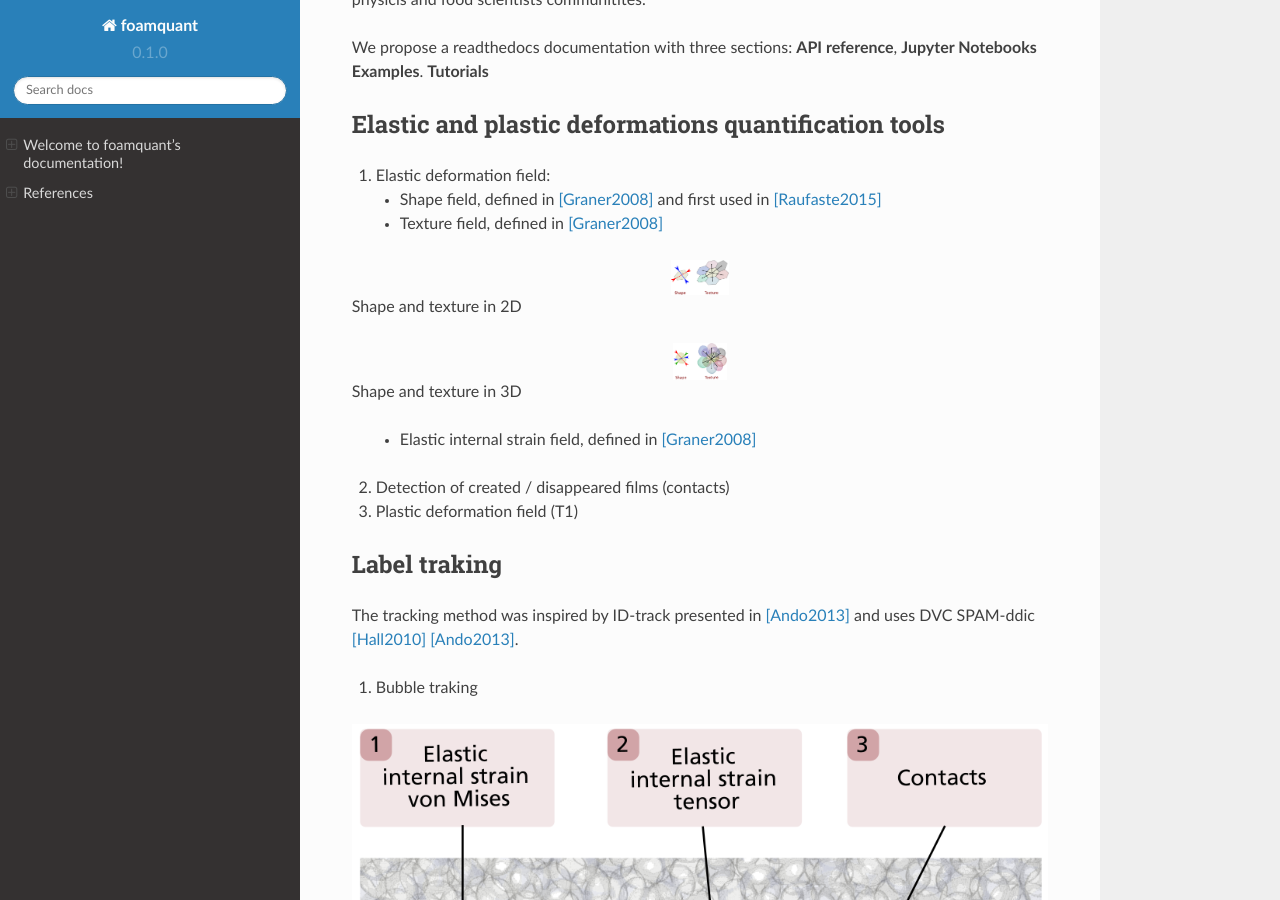
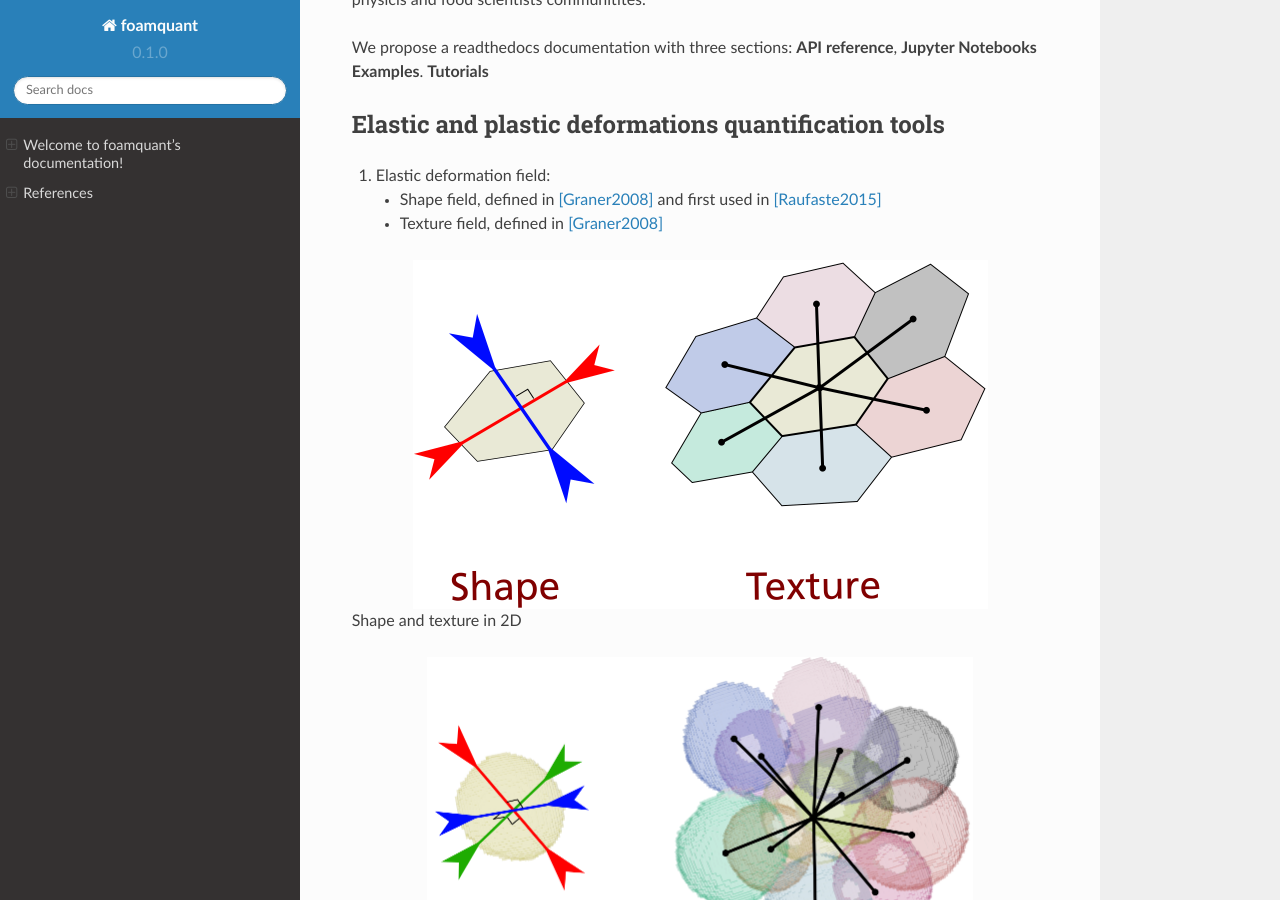
Before and after one commit to floschott/foamquant, a Sphinx documentation site: the page built from docs/source/index.rst, in a window 1280 px wide and 900 px high, scrolled down 340 px. Built offline with Sphinx 7.4.7 and the Read the Docs theme 2.0.0, drawn with Linux system fonts in a browser that asks for light colours; pages that are not in the unit, such as notebooks, are missing from menus.

Commit message:
Update index.rst

```diff
--- a/docs/source/index.rst
+++ b/docs/source/index.rst
@@ -19,12 +19,12 @@ Elastic and plastic deformations quantification tools
    - Texture field, defined in [Graner2008]_
 
 .. figure:: shape_texture_2d.PNG
-   :scale: 5%
+   :scale: 50%
    :align: center
 Shape and texture in 2D
 
 .. figure:: shape_texture_3d.PNG
-   :scale: 5%
+   :scale: 50%
    :align: center
 Shape and texture in 3D
 
```
